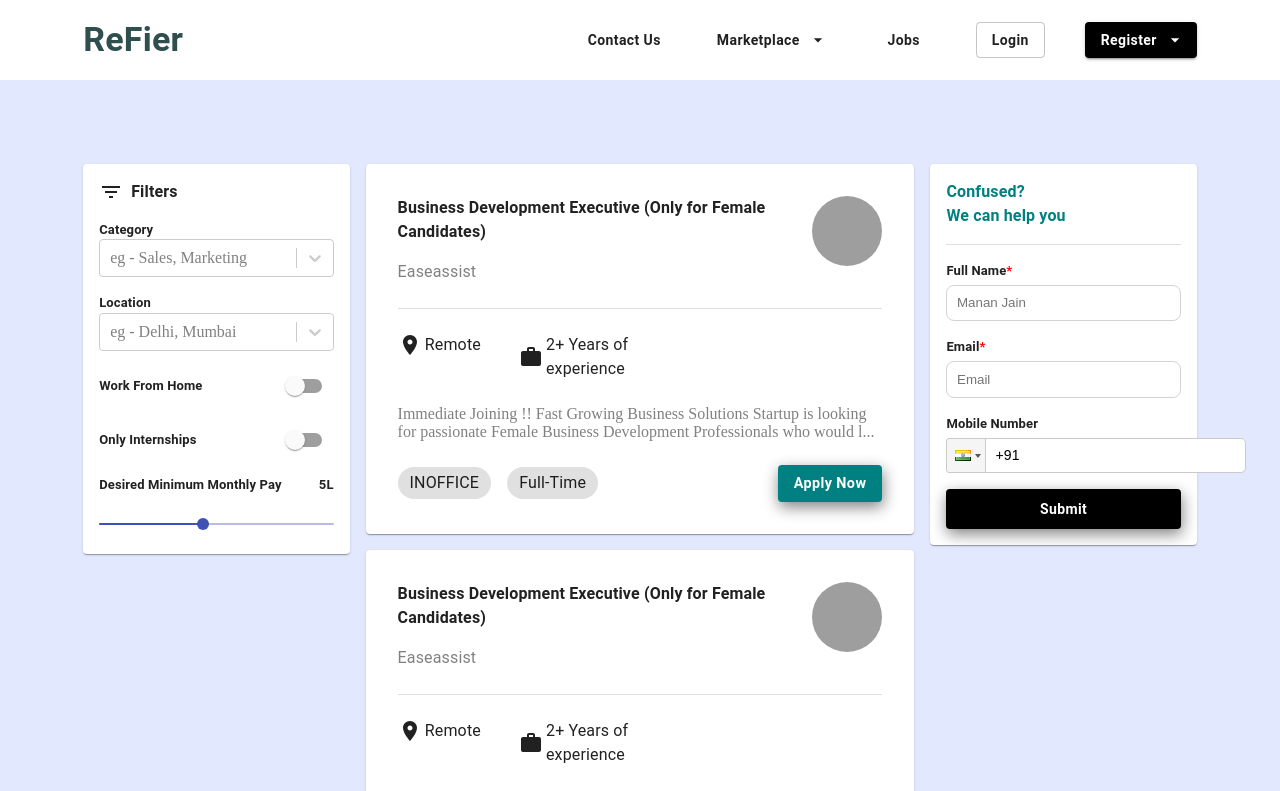
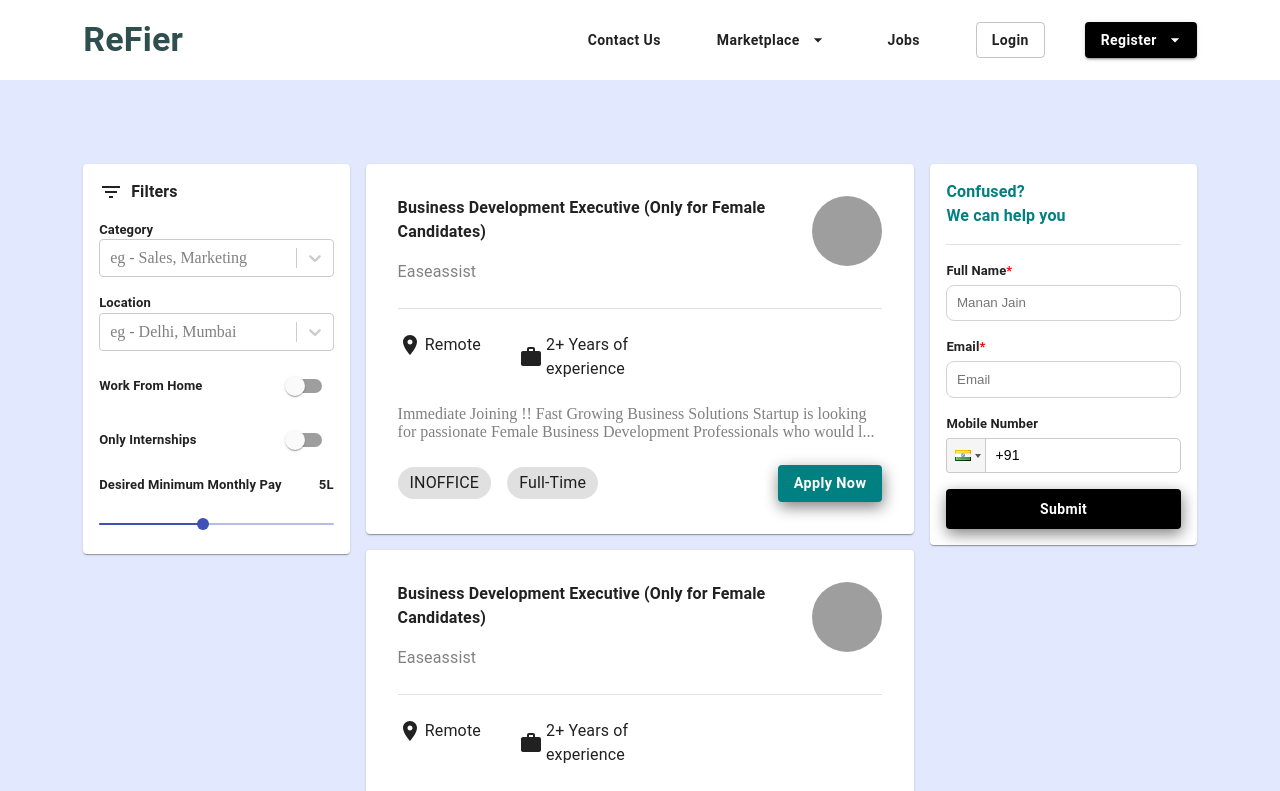
Before and after one commit to mananjain31/refier-jobs-clone, a React (Vite) app: page / in a window 1280 px wide. Shown: the top 791 px of the page. Built offline with nearby package versions, Linux system fonts and the light colour scheme; grey boxes are pictures that could not be loaded; a web font is replaced by a local one.

Commit message:
:bug: gug fixing

```diff
--- a/src/shared/ContactUs/ContactUs.scss
+++ b/src/shared/ContactUs/ContactUs.scss
@@ -27,6 +27,8 @@
 
         .phone-input {
             box-sizing: border-box;
+        }
+        .react-tel-input .form-control {
             width: 100%;
         }
 
```
